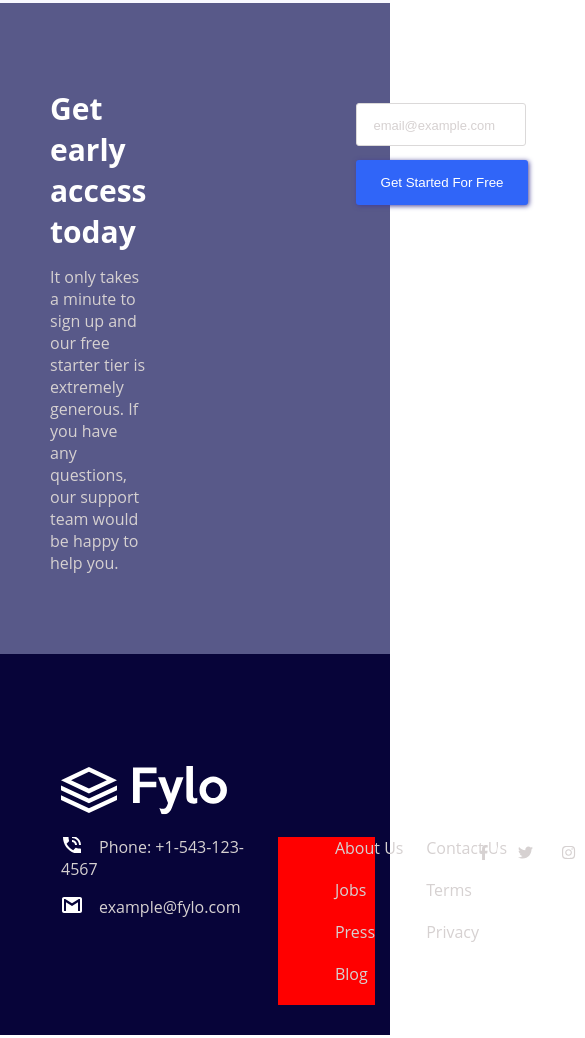
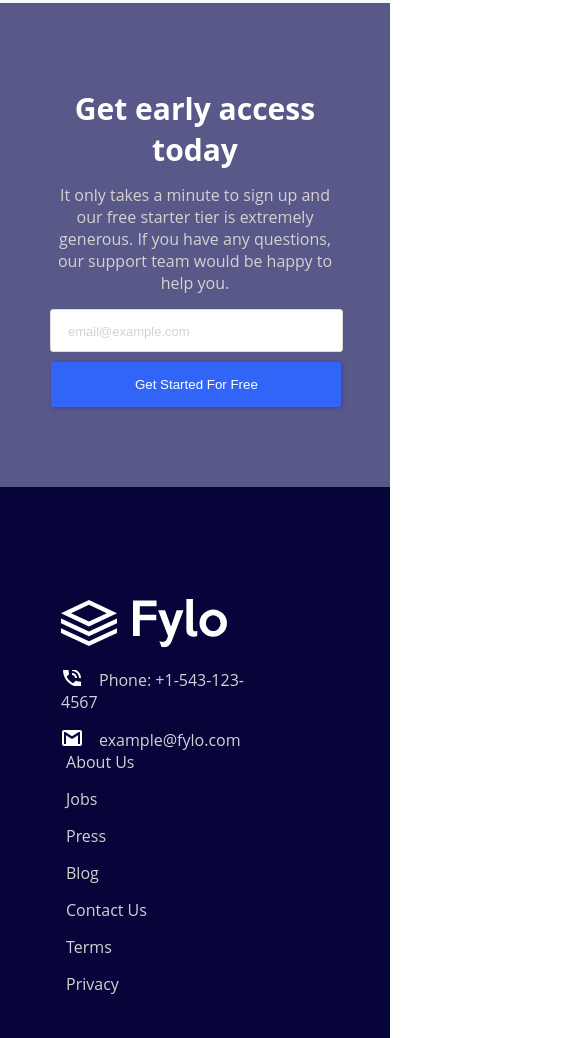
Before and after one commit to kellysondias/fylo, a plain HTML site: page index.html in a window 390 px wide. Shown: the part 2264-3302 px from the top of the page, 585 px wide, since content can reach past the window. Drawn offline with Linux system fonts and the light colour scheme.

Commit message:
Finishing the responsive layout of the footer section

```diff
--- a/index.html
+++ b/index.html
@@ -127,7 +127,7 @@
       <p>example@fylo.com</p>
     </div>
 
-    <nav style="background-color: red;">
+    <nav>
       <ul>
         <li><a href="#">About Us</a></li>
         <li><a href="#">Jobs</a></li>
@@ -140,6 +140,7 @@
         <li><a href="#">Terms</a></li>
         <li><a href="#">Privacy</a></li>
       </ul>
+
     </nav>
 
     <div class="social-medias">
@@ -147,6 +148,7 @@
       <a href="#" class="social-media"><i class="fab fa-twitter"></i></a>
       <a href="#" class="social-media"><i class="fab fa-instagram"></i></i></a>
     </div>
+
   </footer>
   <script src="https://cdnjs.cloudflare.com/ajax/libs/font-awesome/5.15.4/js/all.min.js" ></script>
 </body>
--- a/src/css/footer.css
+++ b/src/css/footer.css
@@ -1,9 +1,9 @@
 .footer {
     grid-area: 'footer';
-    display: grid;
-    grid-template-columns: repeat(4, 1fr);
+    display: flex;
+    flex-flow: row wrap;
     background-color: var(--very-dark-blue);
-    padding: 112px 61px 30px 61px;
+    padding: 112px 61px;
 }
 
 .footer .contact p {
@@ -33,29 +33,26 @@
 
 .footer nav {
     display: flex;
-    position: relative;
-    width: 95%;
+    flex-flow: row nowrap;
+    margin: 70px 0 0 20%;
+    max-width: 100px;
+    width: 100%;
+    padding-right: 30%;
+}
+
+.footer nav ul {
+    max-width: 100px;
+    width: 100%;
+    margin-right: 130px;
 }
 
 .footer nav ul:first-child {
-    margin: 0 66% 0 40%;
-    width: 100%;
+    margin-right: 50px;
 }
 
-
 .footer nav ul li {
-    padding-bottom: 20px;
-    width: 150%;
-}
-
-.footer nav ul:first-child li {
-    margin: 0 66% 0 40%;
+    margin-bottom: 15px;
     width: 160%;
-}
-
-.footer nav,
-.footer .social-medias {
-    margin-top: 71px;
 }
 
 .footer,.footer ul li a,
@@ -64,17 +61,13 @@
 }
 
 .footer .social-medias {
+
     display: flex;
-    flex-flow: row;
-    position: relative;
-    left: 97%;
-}
-
-.footer .social-medias {
-    display: relative;
-    left: 75%;
-    width: 120px;
+    flex-flow: row nowrap;
+    max-width: 120px;
+    width: 100%;
     height: 35px;
+    margin-top: 70px;
 }
 
 .footer .social-medias .social-media {
@@ -98,3 +91,39 @@
     color: var(--bright-blue);
     transition: 0.2s ease-in-out;
 }
+
+@media (max-width: 750px) {
+    .footer nav {
+      position: relative;
+      right: 19%;
+    }
+}
+
+@media (max-width: 580px) {
+    .footer nav {
+        position: static;
+        padding-left: 5px;
+        margin: 0;
+        flex-flow: column wrap;
+    }
+}
+
+@media (max-width: 375px) {
+    .footer {
+        padding-left: 35px;
+    }
+
+    .footer nav {
+        margin-top: 50px;
+    }
+
+    .footer nav ul:first-child {
+        margin-bottom: 50px;
+    }
+
+    .footer .social-medias {
+        position: relative;
+        bottom: 5px;
+        margin-left: 80px;
+    }
+}
--- a/src/css/pannel-2.css
+++ b/src/css/pannel-2.css
@@ -173,4 +173,14 @@
         font-size: 106.25%;
         padding-bottom: 5px;
     }
+
+    .pannel-2 div p a {
+        padding-top: 20px;
+    }
+
+    .pannel-2 .testimony {
+        max-width: 300px;
+        width: 90%;
+        padding: 0 3% 0 5%;
+    }
 }
--- a/src/css/register.css
+++ b/src/css/register.css
@@ -61,4 +61,40 @@
 }
 
 
-@media (max-width: 760px) {}
+@media (max-width: 760px) {
+    .register {
+        text-align: center;
+    }
+}
+
+@media (max-width: 600px) {
+    .register {
+        display: flex;
+        flex-flow: column nowrap;
+    }
+
+    #footer-email {
+        width: 92%;
+        margin: 0 auto;
+        max-width: 319px;
+    }
+
+    .register label input:last-child {
+        max-width: 343px;
+        margin: 10px auto 0 auto;
+    }
+}
+
+@media (max-width: 375px) {
+    .register div h2 {
+        font-size: 131.25%;
+    }
+    .register div p {
+        font-size: 90.62%;
+    }
+
+    #footer-email {
+        margin: 8px auto 0 auto;
+        padding: 10px;
+    }
+}
```
